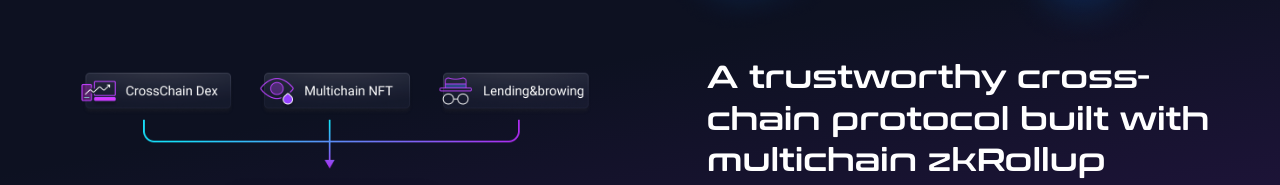
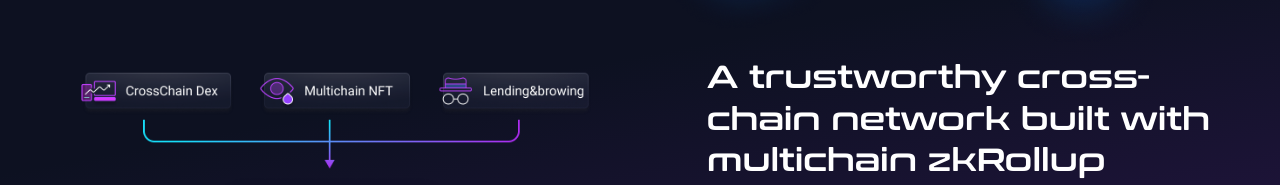
Before and after one commit to zkcrossteam/homepage, a Next.js app: page / in a window 1280 px wide. Shown: the part 701-886 px from the top of the page. Built offline with nearby package versions, Linux system fonts and the light colour scheme.

Commit message:
Update index.js

```diff
--- a/pages/index.js
+++ b/pages/index.js
@@ -136,8 +136,8 @@ export default function Home() {
   return (
     <div className={styles.container}>
       <Head className={styles.head}>
-        <title>ZKCross - DeFi cross-chain potocol</title>
-        <meta name="description" content="A protocol built for DeFi protocol with multichain zkRollup" />
+        <title>ZKCross -  DeFi cross-chain network</title>
+        <meta name="description" content="A multichain zkRollup backed cross-chain network" />
         <meta name="viewport" content="width=device-width,initial-scale=1,user-scalable=no" />
         <link rel="icon" href="/favicon.ico" />
         <link href=" https://fonts.googleapis.com/css?family=Roboto&display=swap" rel="stylesheet" />
@@ -201,7 +201,7 @@ export default function Home() {
           </div>
           <div className={styles.c2right}>
             <h3 className={styles.c2title}>
-              A trustworthy cross-chain protocol built with  multichain zkRollup
+              A trustworthy cross-chain network built with  multichain zkRollup
             </h3>
             <p className={styles.c2desc}>
               ZKCross establishes connections to multiple blockchains in order to create a decentralized platform. This platform enables the DeFi ecosystem to develop cross-chain applications that require high levels of security, efficiency, and scalability.
```
